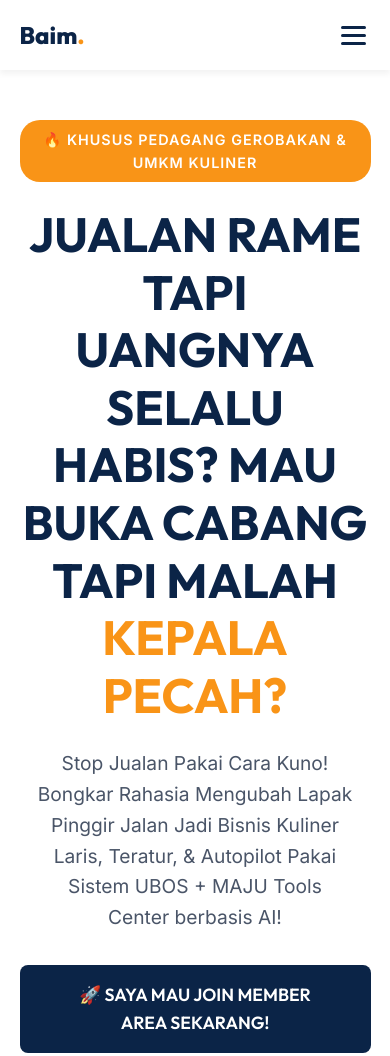
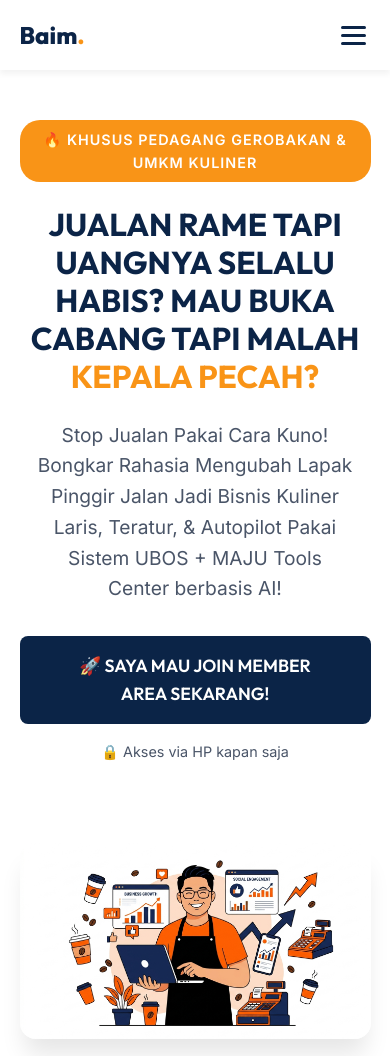
Before and after one commit to admwarunkarsi-sudo/baim-warunkarsi, a website: page kelas-kuliner.html in a window 390 px wide. Shown: the top 1056 px of the page. Drawn offline with Linux system fonts and the light colour scheme.

Commit message:
fix: make hero title responsive on kelas kuliner page

```diff
--- a/kelas-kuliner.html
+++ b/kelas-kuliner.html
@@ -198,7 +198,7 @@
             <div class="hero-grid">
                 <div class="hero-text">
                     <span class="badge badge-accent" style="font-size: 0.9rem; padding: 0.5rem 1rem; display: inline-block; margin-bottom: 1.5rem;">🔥 KHUSUS PEDAGANG GEROBAKAN & UMKM KULINER</span>
-                    <h1 style="font-size: 3rem; margin-bottom: 1.5rem; line-height: 1.2;">JUALAN RAME TAPI UANGNYA SELALU HABIS? MAU BUKA CABANG TAPI MALAH <span>KEPALA PECAH?</span></h1>
+                    <h1 style="font-size: clamp(1.8rem, 4vw + 1rem, 3rem); margin-bottom: 1.5rem; line-height: 1.2;">JUALAN RAME TAPI UANGNYA SELALU HABIS? MAU BUKA CABANG TAPI MALAH <span>KEPALA PECAH?</span></h1>
                     <p style="font-size: 1.2rem; margin-bottom: 2rem; color: var(--text-muted);">
                         Stop Jualan Pakai Cara Kuno! Bongkar Rahasia Mengubah Lapak Pinggir Jalan Jadi Bisnis Kuliner Laris, Teratur, & Autopilot Pakai Sistem UBOS + MAJU Tools Center berbasis AI!
                     </p>
```
